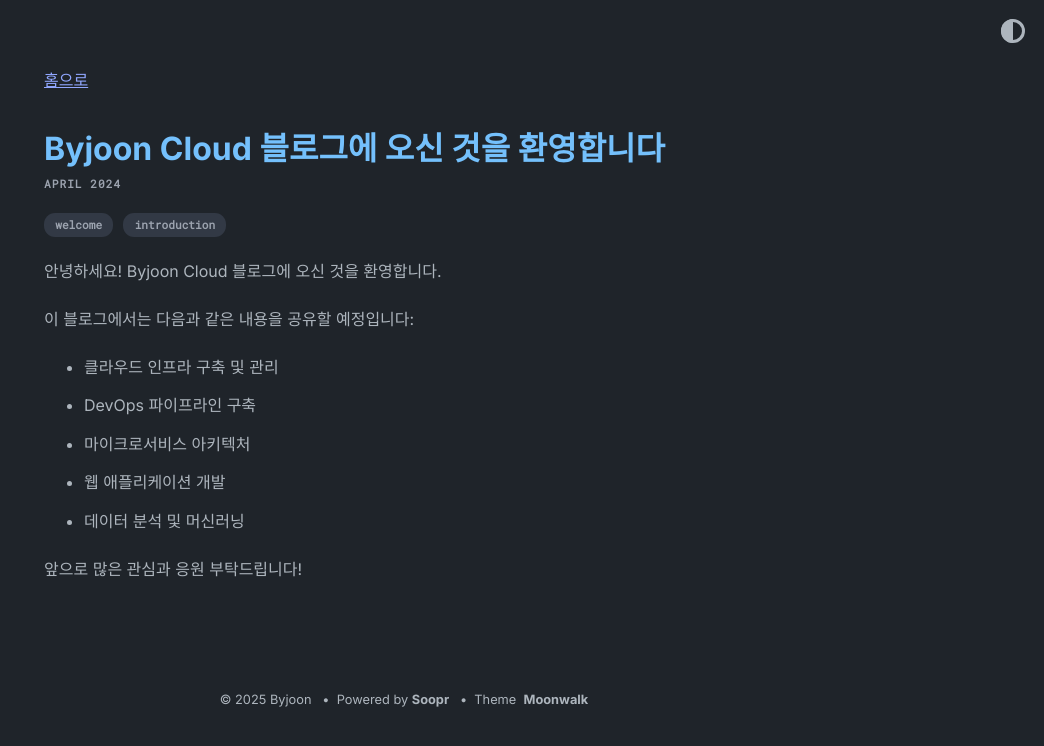
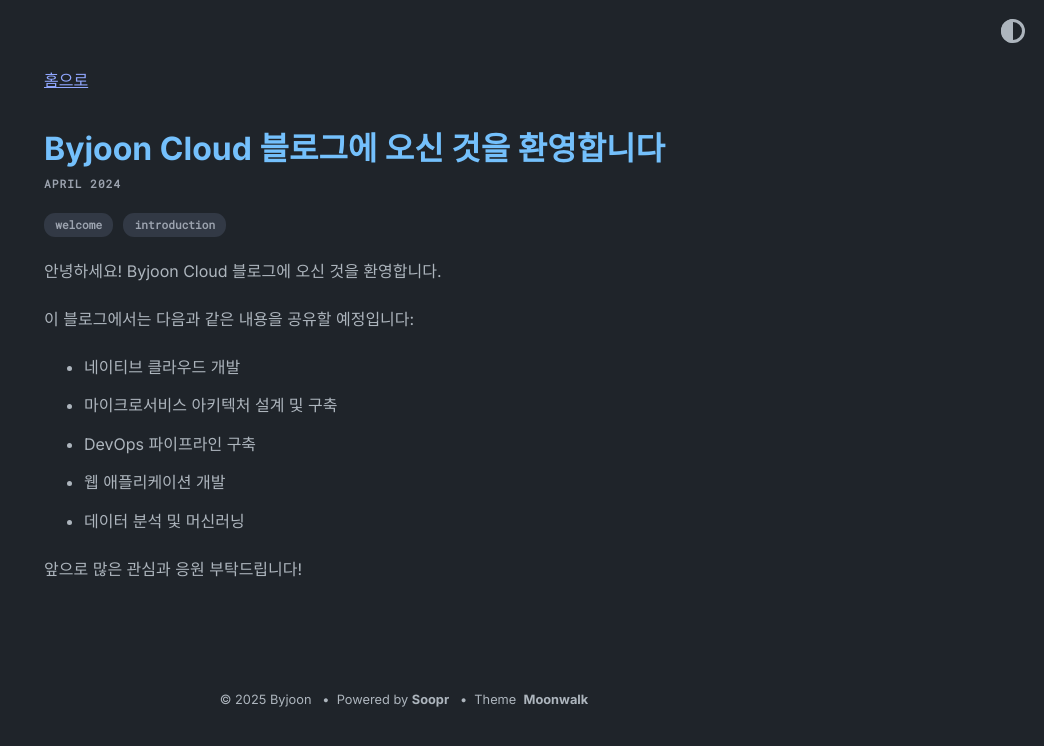
Before and after one commit to byjoon-cloud/moonwalk, a Jekyll site: the page built from _posts/2024-04-15-welcome-to-byjoon-cloud.md, in a window 1280 px wide. Shown: the top 746 px of the page, without its empty margins (236-1280 px from the left). Built offline with Jekyll 4.4.1, drawn with Linux system fonts in a browser that asks for light colours.

Commit message:
Update 2024-04-15-welcome-to-byjoon-cloud.md

```diff
--- a/_posts/2024-04-15-welcome-to-byjoon-cloud.md
+++ b/_posts/2024-04-15-welcome-to-byjoon-cloud.md
@@ -10,9 +10,9 @@ tags: [welcome, introduction]
 
 이 블로그에서는 다음과 같은 내용을 공유할 예정입니다:
 
-- 클라우드 인프라 구축 및 관리
+- 네이티브 클라우드 개발
+- 마이크로서비스 아키텍처 설계 및 구축
 - DevOps 파이프라인 구축
-- 마이크로서비스 아키텍처
 - 웹 애플리케이션 개발
 - 데이터 분석 및 머신러닝
 
```
